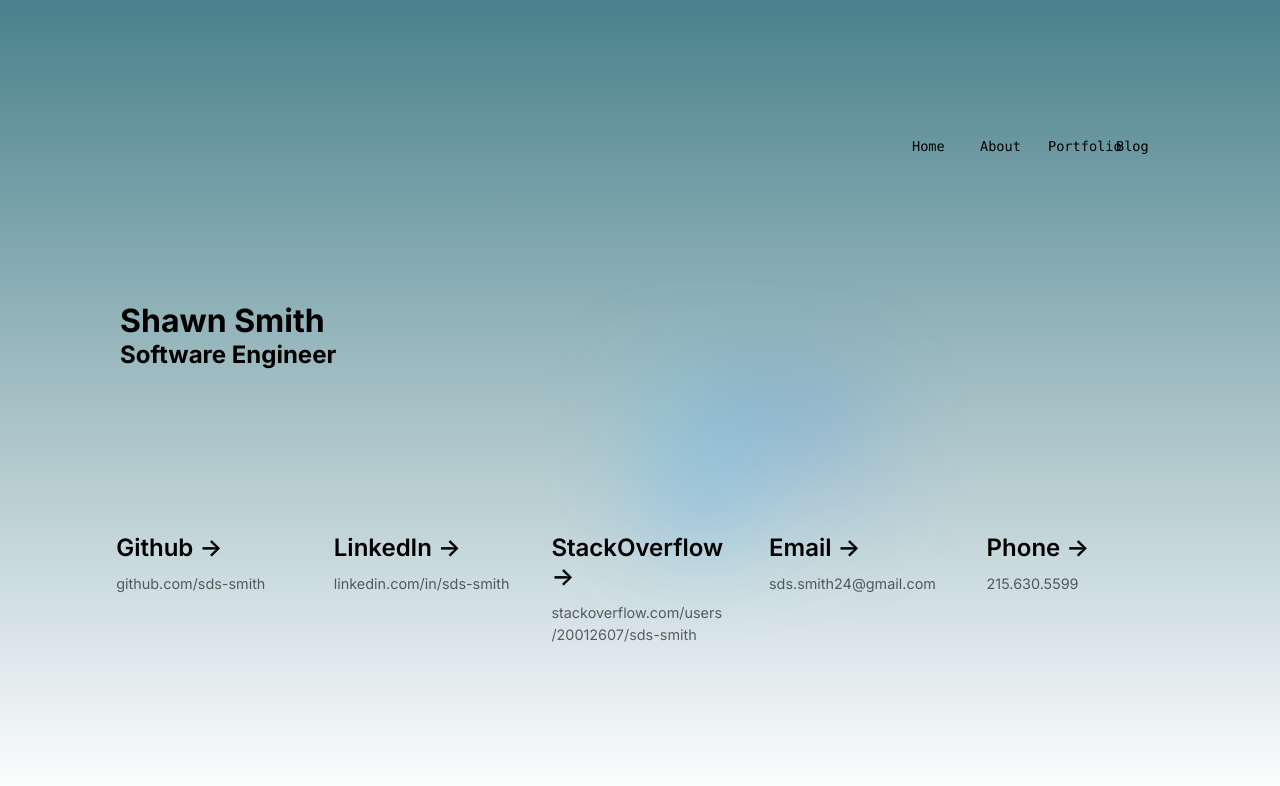
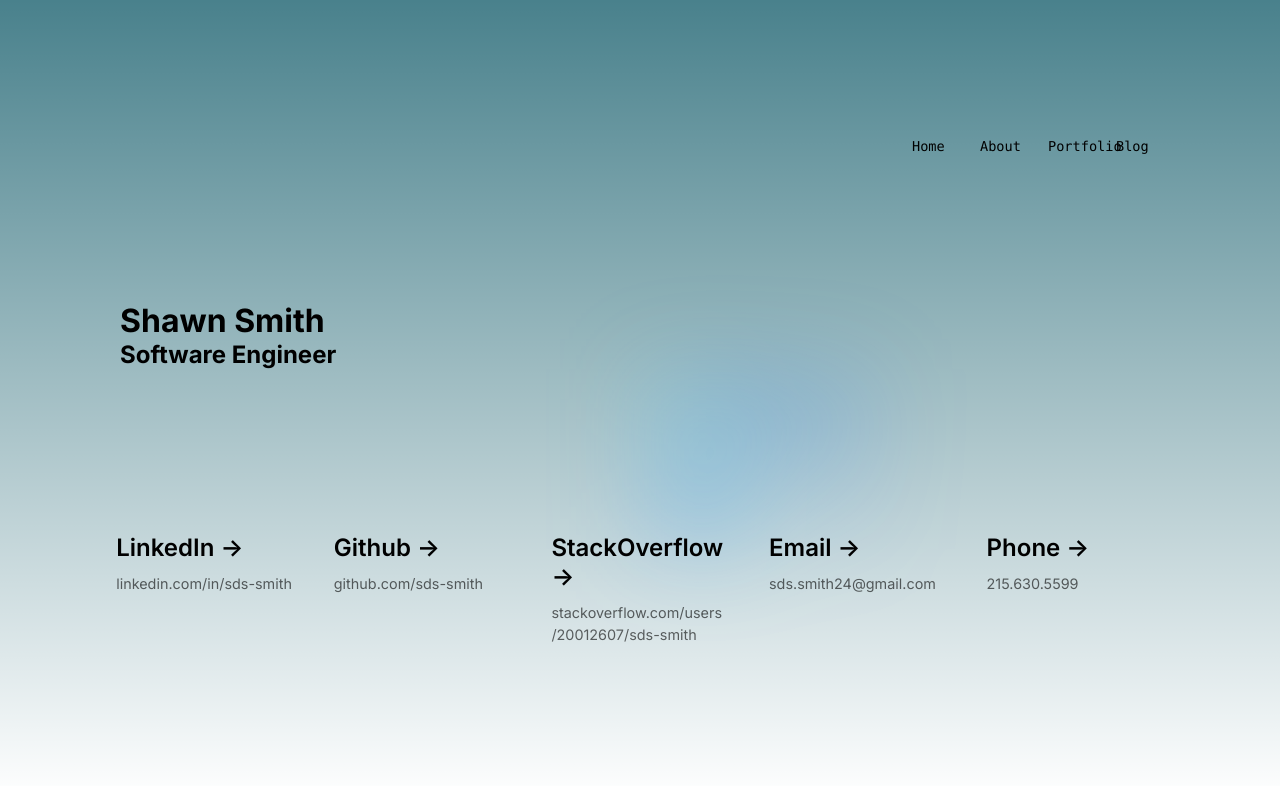
Before and after one commit to sds-smith/next_portfolio, a Next.js app: page / in a window 1280 px wide. Shown: the top 786 px of the page. Built offline with nearby package versions, Linux system fonts and the light colour scheme.

Commit message:
commit updates

```diff
--- a/package.json
+++ b/package.json
@@ -4,7 +4,7 @@
   "private": true,
   "scripts": {
     "dev": "next dev",
-    "build": "next build && next export",
+    "build": "next build",
     "start": "next start",
     "lint": "next lint"
   },
--- a/src/app/about/sections.js
+++ b/src/app/about/sections.js
@@ -1,7 +1,7 @@
 
 const copy1 = [
     "I like to solve tough problems. I want to work on challenging projects that make a difference for others, surrounded by people smarter than me who will challenge me. I love to build things that work, complex things designed with simplicity and elegance.",
-    "I believe it's our job as developers to produce real and measurable results for business owners, while also leaving a codebase for fellow and future developers that is clean, maintainable, and extensible. There is nothing more important for the legacy of a codebase than clean code/ clean architecture, but it means nothing if it doesn't produce real value for the customer right now.",
+    "I believe it's our job as developers to produce real and measurable results for business owners, while also leaving a codebase for fellow and future developers that is clean, maintainable, and extensible. There is nothing more important to the health of a codebase than clean code/ clean architecture, but it means nothing if it doesn't produce real value for the customer right now.",
     "I am guided by a lifelong curiosity and tireless desire to be better today than yesterday, better tomorrow than today."
 ];
 
--- a/src/app/contact.js
+++ b/src/app/contact.js
@@ -4,17 +4,6 @@ import styles from "./page.module.css";
 export default function Contact() {
     return (
         <div className={styles.grid}>
-          <a
-            href="https://github.com/sds-smith"
-            className={styles.card}
-            target="_blank"
-            rel="noopener noreferrer"
-          >
-            <h2>
-              Github <span>-&gt;</span>
-            </h2>
-            <p>github.com/sds-smith</p>
-          </a>
 
           <a
             href="https://www.linkedin.com/in/sds-smith/"
@@ -26,6 +15,18 @@ export default function Contact() {
               LinkedIn <span>-&gt;</span>
             </h2>
             <p>linkedin.com/in/sds-smith</p>
+          </a>
+
+          <a
+            href="https://github.com/sds-smith"
+            className={styles.card}
+            target="_blank"
+            rel="noopener noreferrer"
+          >
+            <h2>
+              Github <span>-&gt;</span>
+            </h2>
+            <p>github.com/sds-smith</p>
           </a>
 
           <a
```
